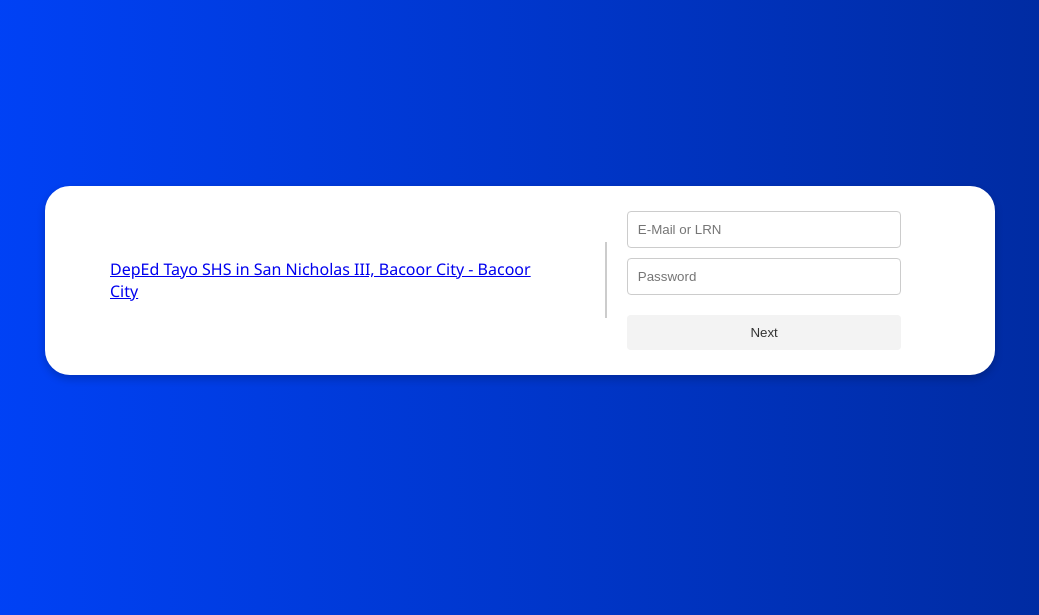
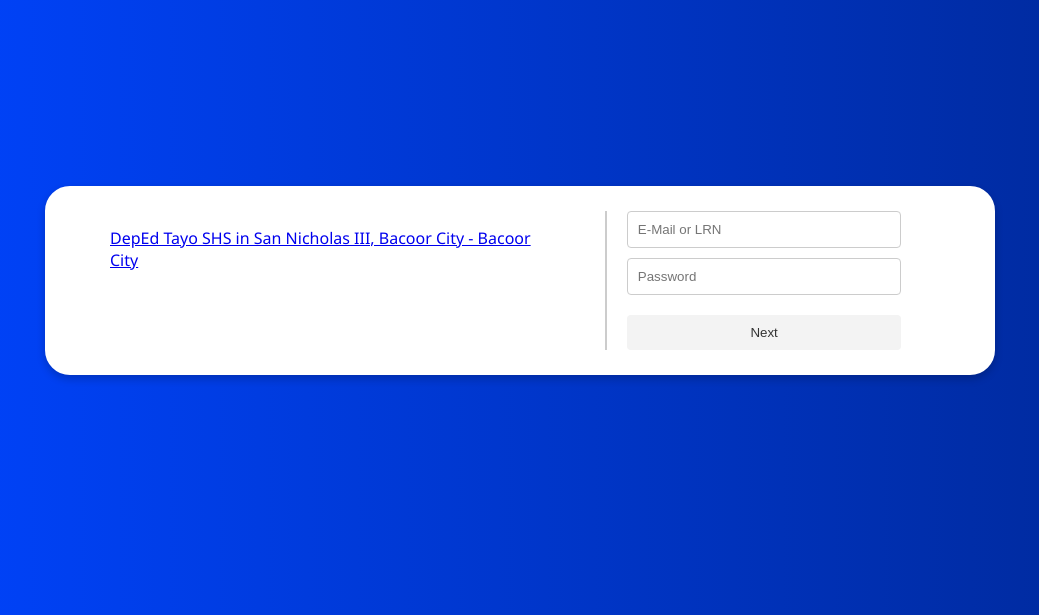
Before and after one commit to olivierXV/schoop, a PHP site: page /PT5Q3.html in a window 1280 px wide. Shown: the part 92-707 px from the top of the page, without its empty margins (120-1159 px from the left). Run offline with PHP 8.4, Linux system fonts and the light colour scheme; some libraries are stand-ins or nearby versions.

Commit message:
Update csign.css

```diff
--- a/csign.css
+++ b/csign.css
@@ -12,7 +12,6 @@
 
 .boxin {
     display: flex;
-    align-items: center;
     justify-content: space-between;
     background-color: rgba(255, 255, 255);
     border: 5px solid #fff;
@@ -35,6 +34,7 @@
 .right-side {
     padding-left: 20px;
     width: 40%;
+    align-items: center;
 }
 
 h1 {
```
